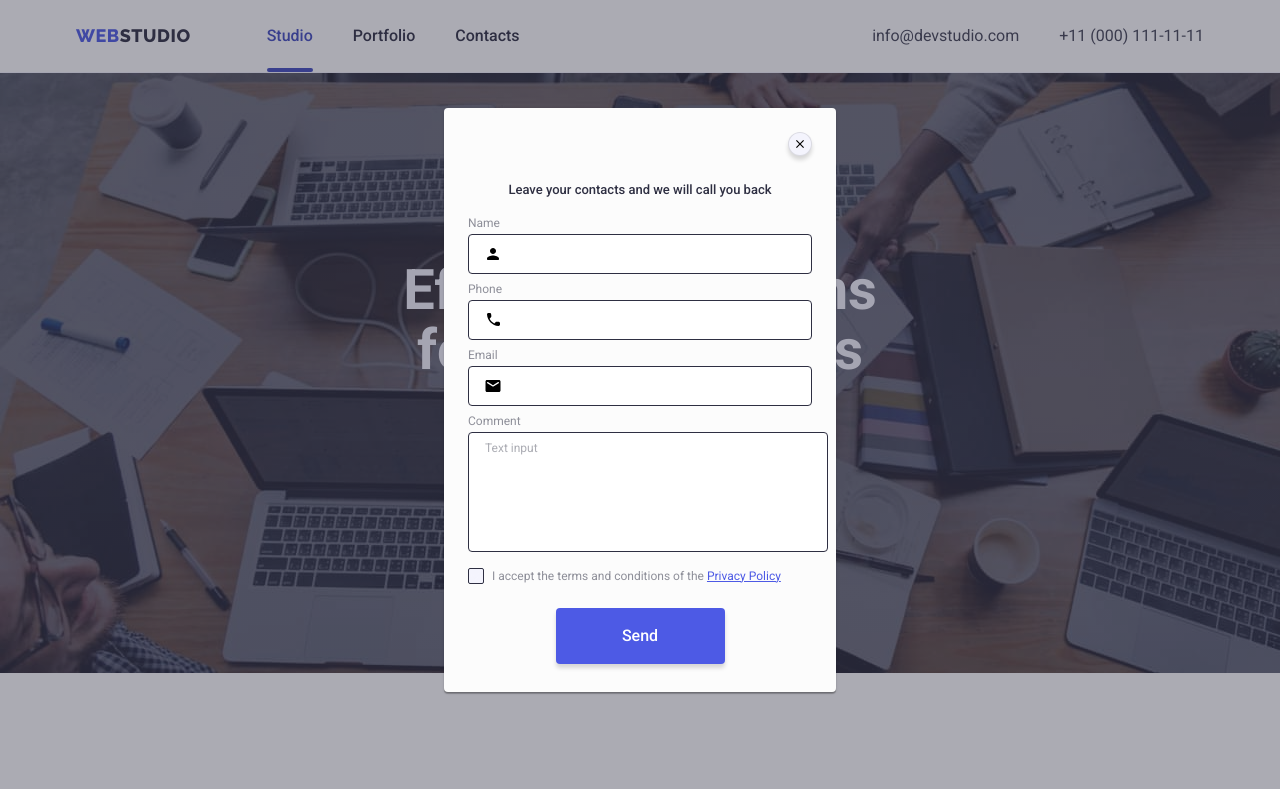
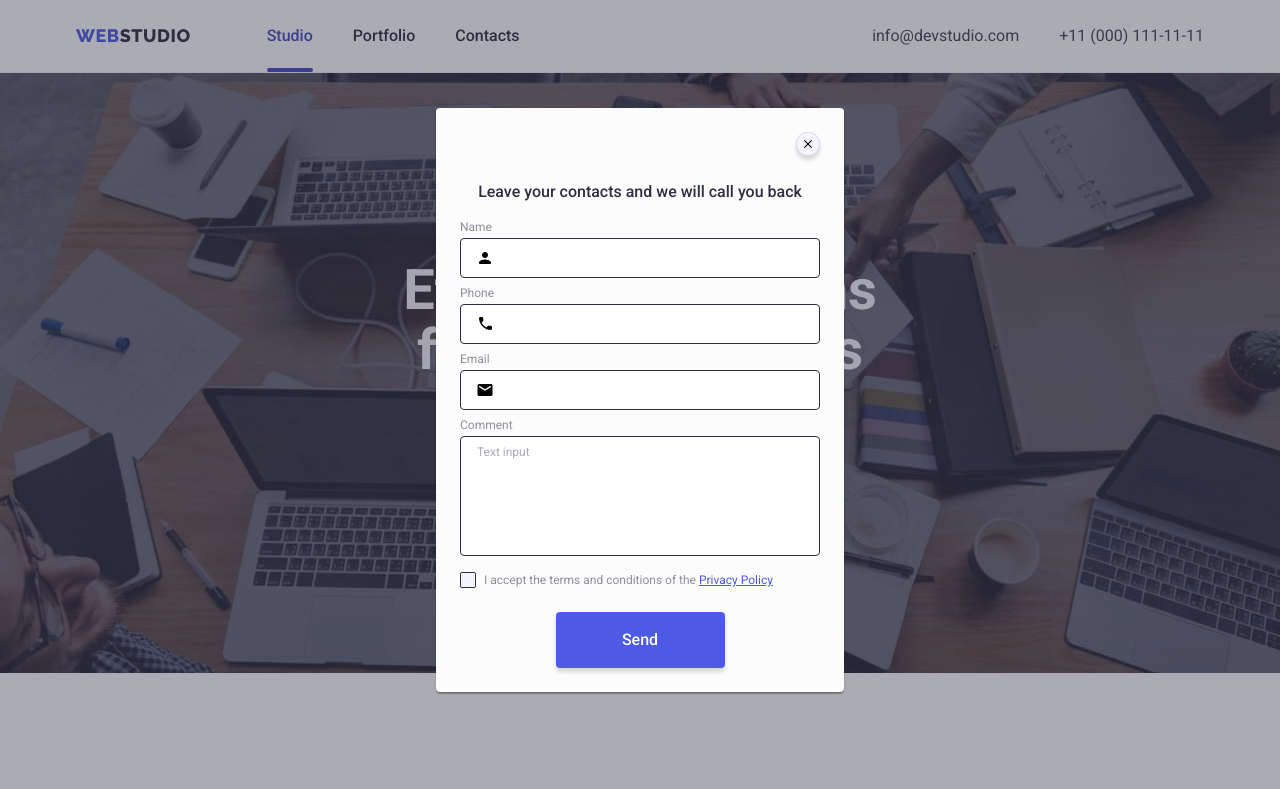
Before and after one commit to dddddessss/goit-markup-hw-07, a plain HTML site: page index.html in a window 1280 px wide. Both pictures are taken after a click on the button "Order Service". Shown: the top 789 px of the page. Drawn offline with nearby package versions, Linux system fonts and the light colour scheme.

Commit message:
hw-07-probe3

```diff
--- a/index.html
+++ b/index.html
@@ -95,6 +95,10 @@
               <li class="menu-list-item"><a href="./contacts.html" class="unline navy">Contacts</a></li>
              </ul>
 
+
+
+          <div class="low-menu">
+
              <address class="menu-address">
               <a href="tel:+110001111111" class="contact-menu-tel"
                 >+11 (000) 111-11-11</a>
@@ -147,6 +151,8 @@
                 </li>
               </ul>
              </div>
+            </div>
+
            </div>
           </div>
        </div>
--- a/mobile.css
+++ b/mobile.css
@@ -529,6 +529,12 @@ button:is(:hover, :focus) {
 
   }
 
+  .menu-address {
+    margin-bottom: 48px;
+  }
+
+
+
 
   .overlay {
 
@@ -1727,6 +1733,9 @@ button:is(:hover, :focus) {
 
   .form-title {
     margin-bottom: 16px;
+
+    font-size: 16px;
+
     font-weight: 500;
     line-height: 1.5;
 
@@ -2174,8 +2183,8 @@ button:is(:hover, :focus) {
     transform: translate(-50%, -50%);
 
     padding: 72px 24px 24px 24px;
-
     width: 408px;
+    max-width: 408px;
     height: 584px;
 
 
@@ -2230,7 +2239,9 @@ button:is(:hover, :focus) {
   }
 
 
-
+  .form-title {
+    font-size: 16px;
+  }
 
 
 
@@ -2709,8 +2720,10 @@ button:is(:hover, :focus) {
 
 
   .overlay {
+    max-width: 1440px;
     width: 100%;
     height: 600px;
+
 
 
     background-image: linear-gradient(to right,
```
